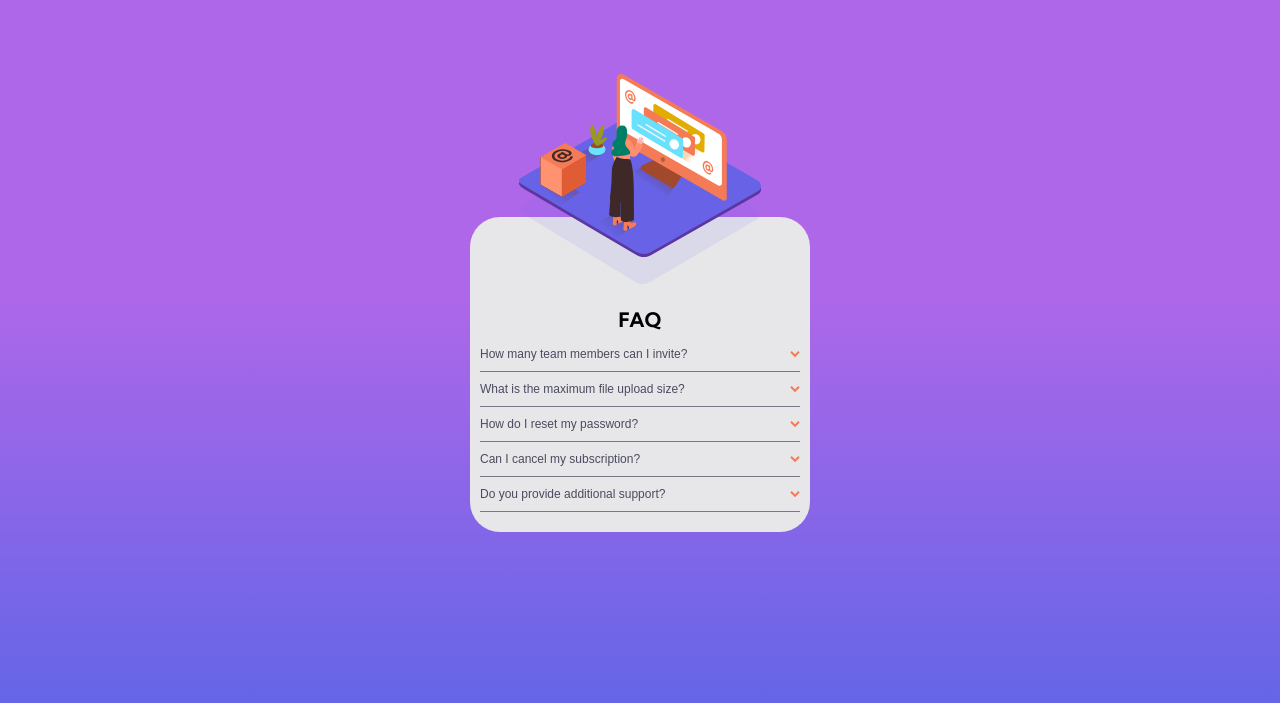
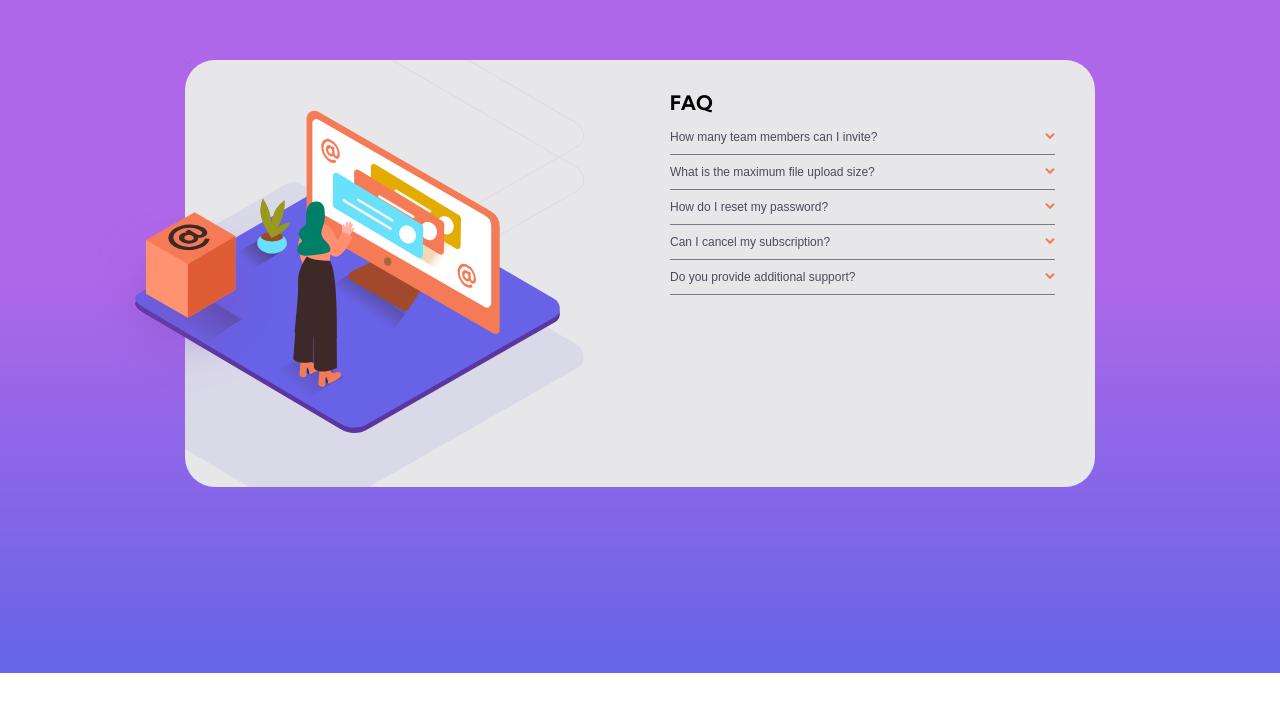
Before and after one commit to diegoesdev/FAQ-accordion-card, a plain HTML site: page index.html in a window 1280 px wide. Shown: the part 127-830 px from the top of the page. After the commit the page ends 800 px from the top, so only its background shows below. Drawn offline with Linux system fonts and the light colour scheme.

Commit message:
La tarjeta es responsiva usando CSS Grid

```diff
--- a/index.html
+++ b/index.html
@@ -18,6 +18,10 @@
     </div>
 
     <div class="card">
+        <div class="illustration-desk">
+            <img class="card__img-1" src="./faq-accordion-card-main/images/illustration-woman-online-desktop.svg" alt="">
+            <img class="card__img-2" src="./faq-accordion-card-main/images/illustration-box-desktop.svg" alt="">
+        </div>
         <ul>
             <h1>FAQ</h1>
 
--- a/styles.css
+++ b/styles.css
@@ -76,6 +76,9 @@ button {
     padding: 1rem 0rem;
     cursor: pointer;
 }
+button h2:hover {
+    color: var(--soft-red);
+}
 
 li {
     list-style: none;
@@ -97,6 +100,10 @@ p {
     display: none;
 }
 
+.illustration-desk {
+    display: none;
+}
+
 /* ACTIVE STATE */
 .active p {
     display: block;
@@ -107,3 +114,48 @@ p {
 .active img {
     transform: rotate(180deg);
 }
+
+/* RESPONSIVE */
+@media  screen and (min-width: 992px) {
+    body {
+        min-height: 100vh;
+        margin-top: 0;
+    }
+    .card {
+        display: grid;
+        grid-template-columns: 1fr 1fr;
+        padding: 0;
+        width: 910px;
+        height: 427px;
+    }
+    .illustration {
+        display: none;
+    }
+    ul {
+        grid-column: 2/3;
+        padding: 3rem 4rem 4rem 3rem;
+    }
+    .illustration-desk {
+        grid-column: 1/2;
+        grid-row: 1/2;
+        background-image: url(./faq-accordion-card-main/images/bg-pattern-desktop.svg);
+        background-repeat: no-repeat;
+        background-size: 125%;
+        background-position: -170px -100px;
+        display: flex;
+    }
+    .card__img-1 {
+        width: 425px;
+        object-fit: contain;
+        object-position: right;
+        transform: translate(-50px, 50px);
+        position: fixed;
+    }
+    .card__img-2 {
+        transform: translate(-90px, 150px);
+        position: fixed;
+    }
+    h1 {
+        text-align: start;
+    }
+}
```
